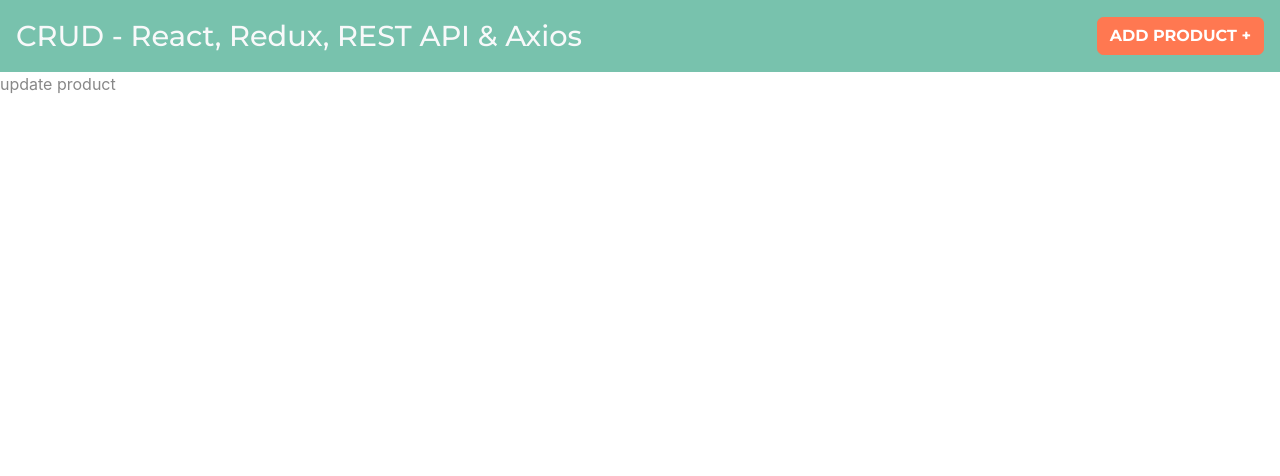
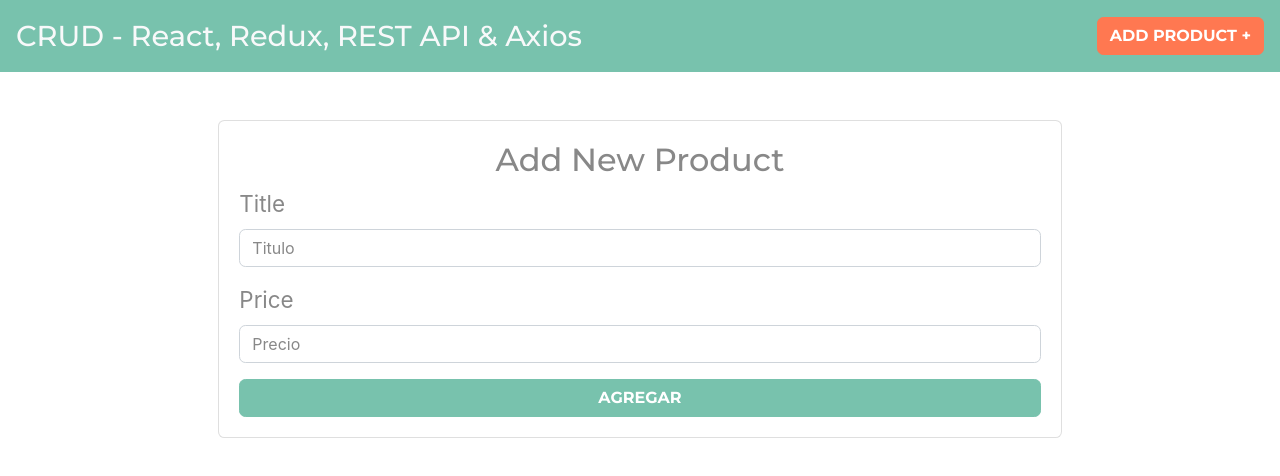
Before and after one commit to imjulianeral/react-redux-crud, a React (Create React App) app: page /products/update/1 in a window 1280 px wide. Shown: the top 476 px of the page. Built offline with nearby package versions, Linux system fonts and the light colour scheme.

Commit message:
addProduct working

```diff
--- a/products.json
+++ b/products.json
@@ -24,6 +24,11 @@
       "nombre": "Pastel de Fresa",
       "precio": "40",
       "id": 6
+    },
+    {
+      "nombre": "Roles de canela",
+      "precio": "80",
+      "id": 7
     }
   ]
 }
--- a/src/App.jsx
+++ b/src/App.jsx
@@ -2,11 +2,11 @@
 import { BrowserRouter as Router, Route, Switch } from 'react-router-dom';
 import Header from './components/Header';
 import Products from './components/Products';
+import AddProduct from './components/AddProduct';
+import UpdateProduct from './components/UpdateProduct';
 // Redux
 import { Provider } from 'react-redux';
 import store from './store';
-import addProduct from './components/addProduct';
-import updateProduct from './components/updateProduct';
 
 export default class App extends Component {
   render() {
@@ -19,8 +19,8 @@
             <div className="containter">
               <Switch>
                 <Route exact path="/" component={Products}/>
-                <Route exact path="/products/add" component={addProduct}/>
-                <Route exact path="/products/update/:id" component={updateProduct}/>
+                <Route exact path="/products/add" component={AddProduct}/>
+                <Route exact path="/products/update/:id" component={UpdateProduct}/>
               </Switch>
             </div>
 
--- a/src/actions/productsActions.js
+++ b/src/actions/productsActions.js
@@ -1,4 +1,4 @@
-import { SHOW_PRODUCTS, DELETE_PRODUCT } from './types';
+import { SHOW_PRODUCTS, DELETE_PRODUCT, ADD_PRODUCT } from './types';
 import axios from 'axios';
 
 export const showProducts = () => async dispatch => {
@@ -15,3 +15,10 @@
         payload: id
     });
 }
+export const addProduct = post => async dispatch => {
+    const resp = await axios.post(`http://localhost:5000/products/`, post);
+    dispatch({
+        type: ADD_PRODUCT,
+        payload: resp.data
+    });
+}
--- a/src/components/addProduct.jsx
+++ b/src/components/AddProduct.jsx
@@ -1,6 +1,8 @@
-import React, { Component } from 'react'
+import React, { Component } from 'react';
+import { connect } from 'react-redux';
+import { addProduct } from '../actions/productsActions';
 
-export default class addProduct extends Component {
+class AddProduct extends Component {
   state = {
     name: '',
     price: '',
@@ -25,7 +27,17 @@
       this.setState({ error: false });
     }
 
+    const dataProduct = {
+      nombre: this.state.name,
+      precio: this.state.price
+    }
 
+    this.props.addProduct(dataProduct);
+    setTimeout(() => {
+
+      this.props.history.push('/');
+
+    }, 100);
   }
 
   render() {
@@ -60,3 +72,5 @@
     )
   }
 }
+
+export default connect(null, { addProduct }) (AddProduct);
--- /dev/null
+++ b/src/components/UpdateProduct.jsx
@@ -0,0 +1,76 @@
+import React, { Component } from 'react';
+import { connect } from 'react-redux';
+import { addProduct } from '../actions/productsActions';
+
+class UpdateProduct extends Component {
+  state = {
+    name: '',
+    price: '',
+    error: false
+  }
+
+  handleChange = e => {
+    this.setState({
+      [e.target.name]: e.target.value
+    });
+  }
+
+  addProduct = e => {
+    e.preventDefault();
+
+    const { name, price } = this.state;
+
+    if (name === '' || price === '') {
+      this.setState({ error: true });
+      return;
+    } else {
+      this.setState({ error: false });
+    }
+
+    const dataProduct = {
+      nombre: this.state.name,
+      precio: this.state.price
+    }
+
+    this.props.updateProduct(dataProduct);
+    setTimeout(() => {
+
+      this.props.history.push('/');
+
+    }, 100);
+  }
+
+  render() {
+    return (
+      <div className="row justify-content-center mt-5">
+        <div className="col-md-8">
+            <div className="card">
+                <div className="card-body">
+                    <h2 className="text-center">Add New Product</h2>
+                    <form onSubmit={this.addProduct}>
+                        <div className="form-group">
+                            <label>Title</label>
+                            <input onChange={this.handleChange} name="name" type="text" className="form-control" placeholder="Titulo" />
+                        </div>
+                        <div className="form-group">
+                            <label>Price</label>
+                            <input onChange={this.handleChange} name="price" type="text" className="form-control" placeholder="Precio" />
+                        </div>
+                        <button type="submit" className="btn btn-primary font-weight-bold text-uppercase d-block w-100">Agregar</button>
+                    </form>
+                    { this.state.error ?
+                      <div className="font-weight-bold alert alert-danger text-center mt-4">
+                        All the fields are required
+                      </div>
+                    :
+                      null
+                    }
+                </div>
+            </div>
+        </div>
+      </div>
+    )
+  }
+}
+
+export default connect(null, {  }) (UpdateProduct);
--- a/src/components/updateProduct.jsx
+++ /dev/null
@@ -1,11 +0,0 @@
-import React, { Component } from 'react'
-
-export default class updateProduct extends Component {
-  render() {
-    return (
-      <div>
-        update product
-      </div>
-    )
-  }
-}
--- a/src/reducers/productsReducers.js
+++ b/src/reducers/productsReducers.js
@@ -1,4 +1,4 @@
-import { SHOW_PRODUCTS, DELETE_PRODUCT } from '../actions/types';
+import { SHOW_PRODUCTS, DELETE_PRODUCT, ADD_PRODUCT } from '../actions/types';
 
 // EACH reducer has his own state
 const initialState = {
@@ -17,6 +17,11 @@
                 ...state,
                 products: state.products.filter(product => product.id !== action.payload)
             }
+        case ADD_PRODUCT:
+            return {
+                ...state,
+                products: [...state, action.payload]
+            }
 
         default:
             return state;
```
